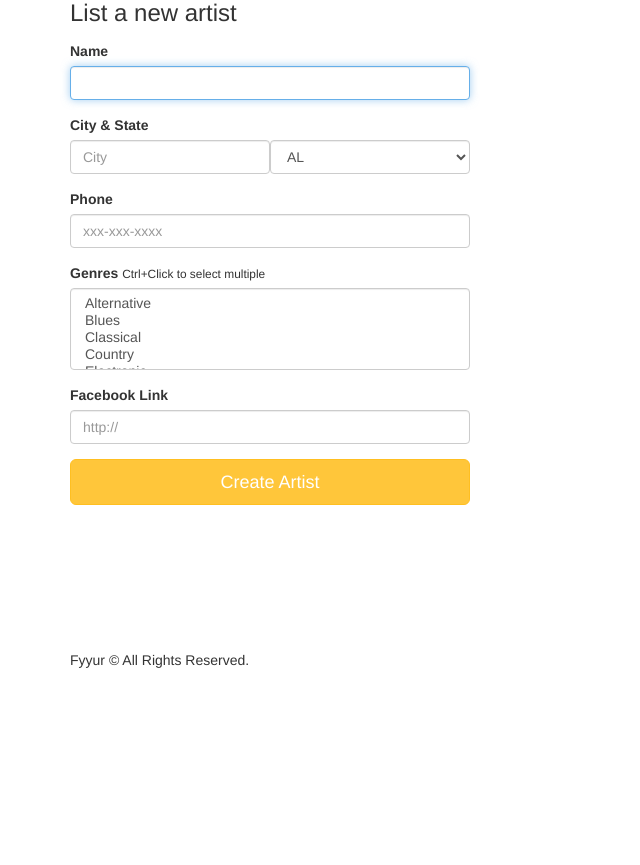
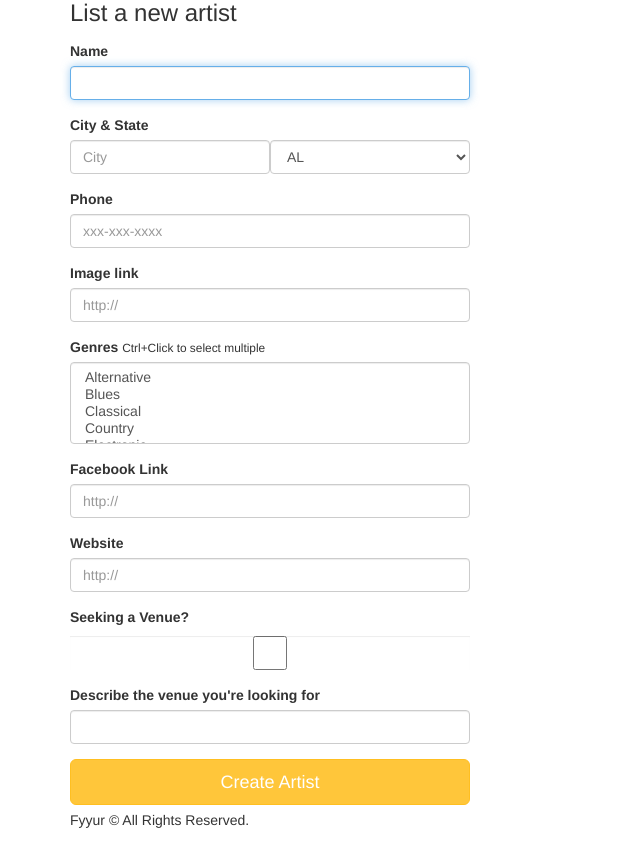
Before and after one commit to Abdulrahman-97/fyyur, a Flask app: page /artists/create in a window 1280 px wide. Shown: the part 95-960 px from the top of the page, without its empty margins (0-640 px from the left). Before the commit the page ends 763 px from the top, so only its background shows below. Run offline with Flask 2, Linux system fonts and the light colour scheme; some libraries are stand-ins or nearby versions.

Commit message:
create new artist - modify new_artist.html and add missing fields - add missing fields in ArtistForm - modify create_artist_submission() in app.py to retreive and insert data to database

```diff
--- a/app.py
+++ b/app.py
@@ -474,11 +474,48 @@ def create_artist_submission():
   # called upon submitting the new artist listing form
   # TODO: insert form data as a new Venue record in the db, instead
   # TODO: modify data to be the data object returned from db insertion
+  error = False
+  data = {}
+  form = ArtistForm()
+  try:
+    data = {
+      'name': form['name'].data,
+      'city': form['city'].data,
+      'state': form['state'].data,
+      'phone': form['phone'].data,
+      'image_link':form['image_link'].data,
+      'facebook_link': form['facebook_link'].data,
+      'genres': form['genres'].data,
+      'website': form['website'].data,
+      'seeking_venue': form['seeking_venue'].data,
+      'seeking_desc': form['seeking_desc'].data
+  }
+    artist = Artist(
+      name=data['name'],
+      city=data['city'],
+      state=data['state'],
+      phone=data['phone'],
+      image_link=data['image_link'],
+      facebook_link=data['facebook_link'],
+      genres=data['genres'],
+      website=data['website'],
+      seeking_venue=data['seeking_venue'],
+      seeking_desc=data['seeking_desc']
+    )
+    db.session.add(artist)
+    db.session.commit()
+  except():
+    db.session.rollback()
+    error = True
+  finally:
+    db.session.close()
+    if error:
+      # TODO: on unsuccessful db insert, flash an error instead.
+      flash('An error occurred. Artist ' + form['name'].data + ' could not be listed.')
+    else:
+      # on successful db insert, flash success
+      flash('Artist ' + form['name'].data + ' was successfully listed!')
 
-  # on successful db insert, flash success
-  flash('Artist ' + request.form['name'] + ' was successfully listed!')
-  # TODO: on unsuccessful db insert, flash an error instead.
-  # e.g., flash('An error occurred. Artist ' + data.name + ' could not be listed.')
   return render_template('pages/home.html')
 
 
--- a/forms.py
+++ b/forms.py
@@ -225,5 +225,14 @@ class ArtistForm(Form):
         # TODO implement enum restriction
         'facebook_link', validators=[URL()]
     )
+    website = StringField(
+        'website', validators=[URL()]
+    )
+    seeking_venue = BooleanField(
+        'seeking_venue'
+    )
+    seeking_desc = StringField(
+        'seeking_desc'
+    )
 
 # TODO IMPLEMENT NEW ARTIST FORM AND NEW SHOW FORM
--- a/templates/forms/new_artist.html
+++ b/templates/forms/new_artist.html
@@ -20,18 +20,35 @@
           </div>
       </div>
       <div class="form-group">
-          <label for="phone">Phone</label>
-          {{ form.phone(class_ = 'form-control', placeholder='xxx-xxx-xxxx', autofocus = true) }}
-        </div>
+        <label for="phone">Phone</label>
+        {{ form.phone(class_ = 'form-control', placeholder='xxx-xxx-xxxx', autofocus = true) }}
+      </div>
+      <div class="form-group">
+        <label for="image_link">Image link</label>
+        {{ form.image_link(class_ = 'form-control', placeholder='http://', autofocus = true) }}
+      </div>
       <div class="form-group">
         <label for="genres">Genres</label>
         <small>Ctrl+Click to select multiple</small>
         {{ form.genres(class_ = 'form-control', placeholder='Genres, separated by commas', autofocus = true) }}
       </div>
       <div class="form-group">
-          <label for="genres">Facebook Link</label>
-          {{ form.facebook_link(class_ = 'form-control', placeholder='http://', autofocus = true) }}
-        </div>
+        <label for="facebook_link">Facebook Link</label>
+        {{ form.facebook_link(class_ = 'form-control', placeholder='http://', autofocus = true) }}
+      </div>
+      <div class="form-group">
+        <label for="website">Website</label>
+        {{ form.website(class_ = 'form-control', placeholder='http://', autofocus = true) }}
+      </div>
+      <div class="form-group">
+        <label for="seeking_venue">Seeking a Venue?</label>
+        {{ form.seeking_venue(class_ = 'form-control', autofocus = true) }}
+      </div>
+      <div class="form-group">
+        <label for="seeking_desc">Describe the venue you're looking for</label>
+        {{ form.seeking_desc(class_ = 'form-control', autofocus = false) }}
+      </div>
+
       <input type="submit" value="Create Artist" class="btn btn-primary btn-lg btn-block">
     </form>
   </div>
```
